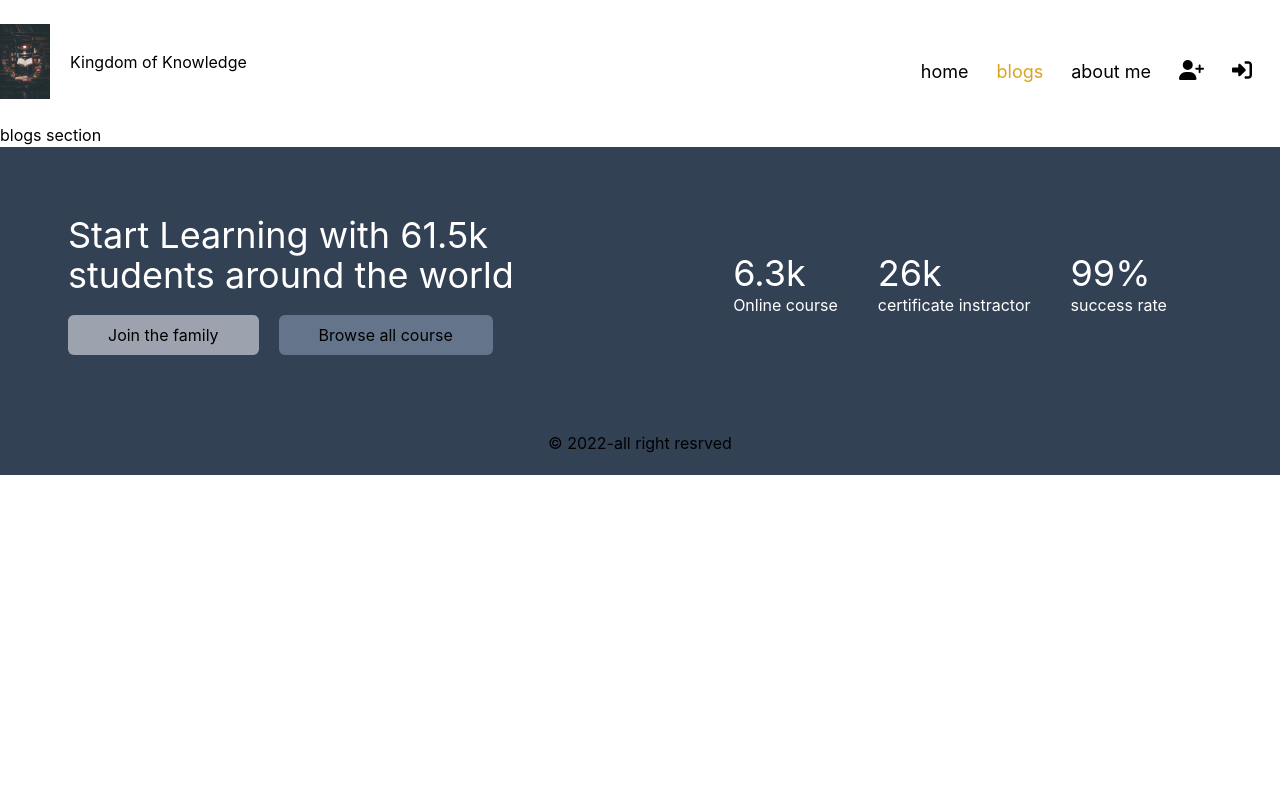
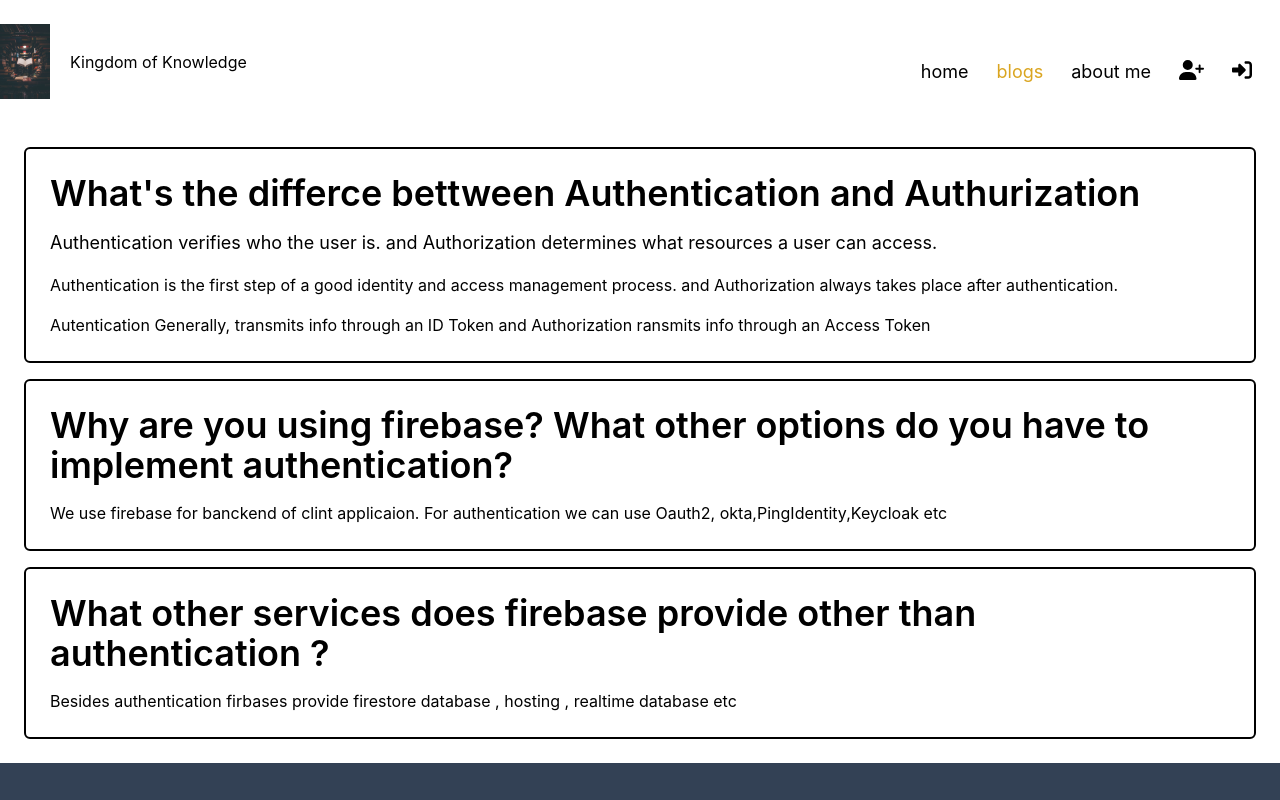
Before and after one commit to sajibur-dev/kingdom-of-knowledge, a React (Create React App) app: page /blogs in a window 1280 px wide. Shown: the top 800 px of the page. Built offline with nearby package versions, Linux system fonts and the light colour scheme; no server answers.

Commit message:
blogs section is done

```diff
--- a/src/Pages/Blogs/Blogs.js
+++ b/src/Pages/Blogs/Blogs.js
@@ -2,8 +2,26 @@ import React from 'react';
 
 const Blogs = () => {
     return (
-        <div>
-            <h3>blogs section</h3>
+        <div className='p-6 space-y-4'>
+            <div className='border-2 border-black rounded-md p-6 space-y-4'>
+                <h2 className='text-4xl font-semibold'>What's the differce bettween Authentication and Authurization</h2>
+                <p className='text-lg'>Authentication verifies who the user is. and Authorization determines what resources a user can access.</p>
+                <p>Authentication is the first step of a good identity and access management process. and 	Authorization always takes place after authentication.</p>
+                <p>Autentication  Generally, transmits info through an ID Token and Authorization ransmits info through an Access Token</p>
+            </div>
+
+
+
+            <div className='border-2 border-black rounded-md p-6 space-y-4'>
+                <h2 className='text-4xl font-semibold'>Why are you using firebase? What other options do you have to implement authentication?</h2>
+                <p>We use firebase for banckend of clint applicaion. For authentication we can use Oauth2, okta,PingIdentity,Keycloak etc</p>
+            </div>
+
+
+            <div className='border-2 border-black rounded-md p-6 space-y-4'>
+                <h2 className='text-4xl font-semibold'>What other services does firebase provide other than authentication ? </h2>
+                <p>Besides authentication firbases provide firestore database , hosting , realtime database etc </p>
+            </div>
         </div>
     );
 };
--- a/src/Pages/Shared/SocialLogin/SocialLogin.js
+++ b/src/Pages/Shared/SocialLogin/SocialLogin.js
@@ -14,7 +14,7 @@ const SocialLogin = () => {
   return (
     <div className="mt-8">
       <button
-          className=" border-2 border-gray-400 rounded-full  block flex justify-center items-center px-5 py-3 my-3 "
+          className=" border-2 border-gray-400 rounded-full  flex justify-center items-center px-5 py-3 my-3 "
           onClick={() => signInWithGoogle()}
         >
           <img src={GoogleLogin} alt="" />{" "}
```
